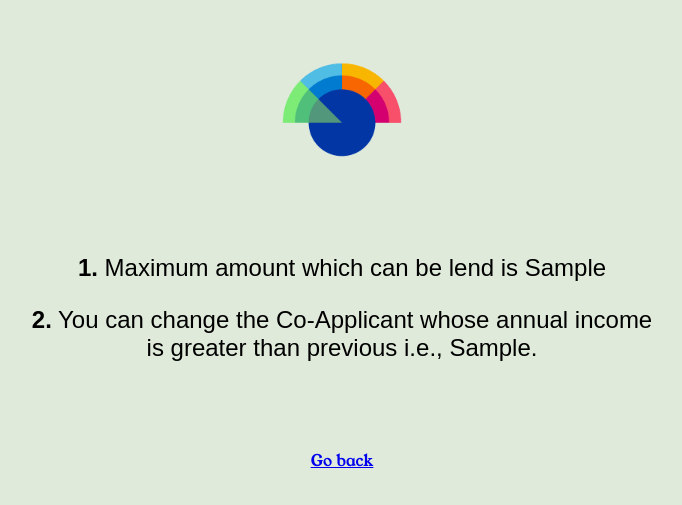
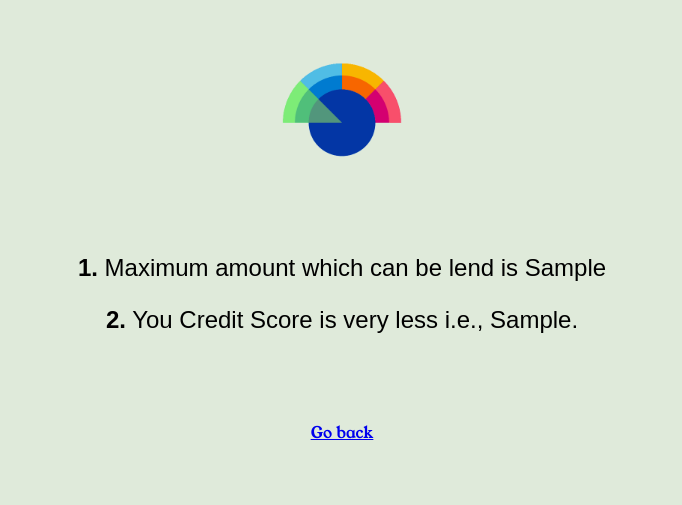
Before and after one commit to Terminator1601/TVS_Credits-Risk_Management, a Flask app: template templates/alternative.html in a window 1280 px wide. Shown: the part 295-800 px from the top of the page, without its empty margins (298-980 px from the left). Run offline with Flask 2, Linux system fonts and the light colour scheme; the template is opened without the code that fills it: most values are stand-ins (such as "Sample title", 1, 10 or a date in 2020); parts of the project's set-up code (start-up, migrations or seed data) failed here and were passed over; some web fonts are replaced.

Commit message:
fully working

```diff
--- a/app.py
+++ b/app.py
@@ -118,10 +118,10 @@ def solution():
             print(latest_loan_data)
             years=(loan_amt_term/30)
             money_to_be_lend = int(
-                ((co_income + a_income) * years)/2)
+                ((co_income + a_income) * years))
 
 
-            return render_template('alternative.html',credit_history=credit_history,coapplicant_income=co_income, money_to_be_lend=money_to_be_lend)
+            return render_template('alternative.html',credit_history=credit_history,coapplicant_income=co_income, loan_amt_term=loan_amt_term, money_to_be_lend=money_to_be_lend)
             # return jsonify(latest_loan_data)
 
         else:
--- a/templates/alternative.html
+++ b/templates/alternative.html
@@ -47,15 +47,14 @@
         alt="gif"
       />
 
-      {% if credit_history is not none and credit_history <= 750 %}
+      {% if 0 < 750 - credit_history %}
       <div class="sols">
         <p class="confirmation-text">
           <strong>1.</strong> Maximum amount which can be lend is
           {{money_to_be_lend}}
         </p>
         <p class="confirmation-text">
-          <strong>2.</strong> You can change the Co-Applicnt whose annual income <br>
-          is greater than previous i.e., {{coapplicant_income}}.
+          <strong>2.</strong> You Credit Score is very less i.e., {{credit_history}}.
         </p>
       </div>
       {% else %}
@@ -67,6 +66,9 @@
         <p class="confirmation-text">
           <strong>2.</strong> You can change the Co-Applicant whose annual income <br>
           is greater than previous i.e., {{coapplicant_income}}.
+        </p>
+        <p class="confirmation-text">
+          <strong>3.</strong> You need to increase the Loan Duration i.e., {{loan_amt_term}}.
         </p>
       </div>
 
```
Also changed, not shown: 1 other file.
